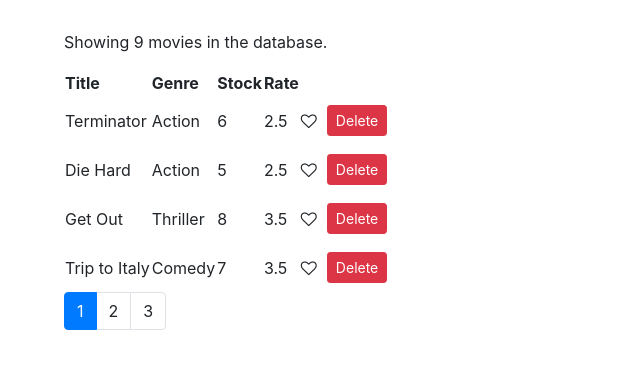
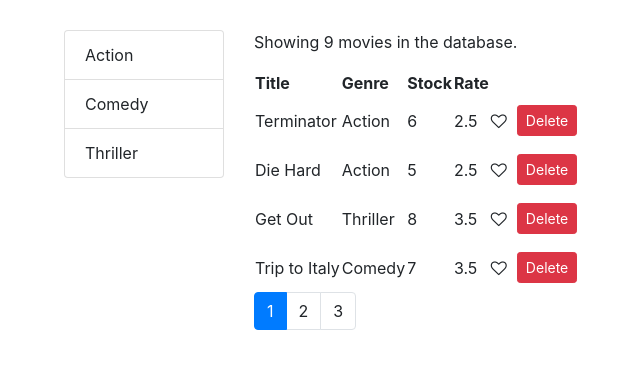
Before and after one commit to nytaoxu/react_practice, a React (Create React App) app: page / in a window 1280 px wide. Shown: the top 368 px of the page, without its empty margins (21-661 px from the left). Built offline with nearby package versions, Linux system fonts and the light colour scheme.

Commit message:
12:53 03/15/2019

```diff
--- a/src/components/common/listGroup.jsx
+++ b/src/components/common/listGroup.jsx
@@ -4,11 +4,12 @@ import React from "react";
 
 const ListGroup = props => {
   return (
-    <ul class="list-group">
-      <li className="list-group-item">Cras justo odio</li>
-      <li className="list-group-item">Cras justo odio</li>
-      <li className="list-group-item">Cras justo odio</li>
-      <li className="list-group-item">Cras justo odio</li>
+    <ul className="list-group">
+      {props.items.map(i => (
+        <li key={i._id} className="list-group-item">
+          {i.name}
+        </li>
+      ))}
     </ul>
   );
 };
--- a/src/components/movies.jsx
+++ b/src/components/movies.jsx
@@ -1,22 +1,27 @@
 import * as MovieService from "../services/fakeMovieService";
+import * as GenreService from "../services/fakeGenreService";
 import React, { Component } from "react";
 // import Movie from "./movie";
+import ListGroup from "./common/listGroup";
 import Heart from "./common/heart";
 import Pagination from "./common/pagination";
 import { paginate } from "../utils/paginate";
 
 export default class Movies extends Component {
-  constructor(props) {
-    super(props);
-    // this.state = {
-    //   movies: MovieService.getMovies()
-    // };
-    this.state = {
-      movies: MovieService.getMovies(),
+  state = {
+    movies: [],
+    genres: [],
     currentPage: 1,
     pageSize: 4
   };
+
+  componentDidMount() {
+    this.setState({
+      movies: MovieService.getMovies(),
+      genres: GenreService.getGenres()
+    });
   }
+
   handleLike = movie => {
     // console.log(movie);
     const movies = [...this.state.movies];
@@ -57,7 +62,11 @@ export default class Movies extends Component {
     );
     return (
       <div className="Movies">
-        <React.Fragment>
+        <div className="row">
+          <div className="col-2">
+            <ListGroup items={this.state.genres} />
+          </div>
+          <div className="col">
             <p>
               Showing {this.state.movies.length} movie
               {this.state.movies.length > 1 ? "s" : ""} in the database.
@@ -106,7 +115,8 @@ export default class Movies extends Component {
               pageSize={this.state.pageSize}
               onPageChange={this.handlePageChange}
             />
-        </React.Fragment>
+          </div>
+        </div>
       </div>
     );
   }
```
Lines whose indentation alone changed are shown as unchanged.
